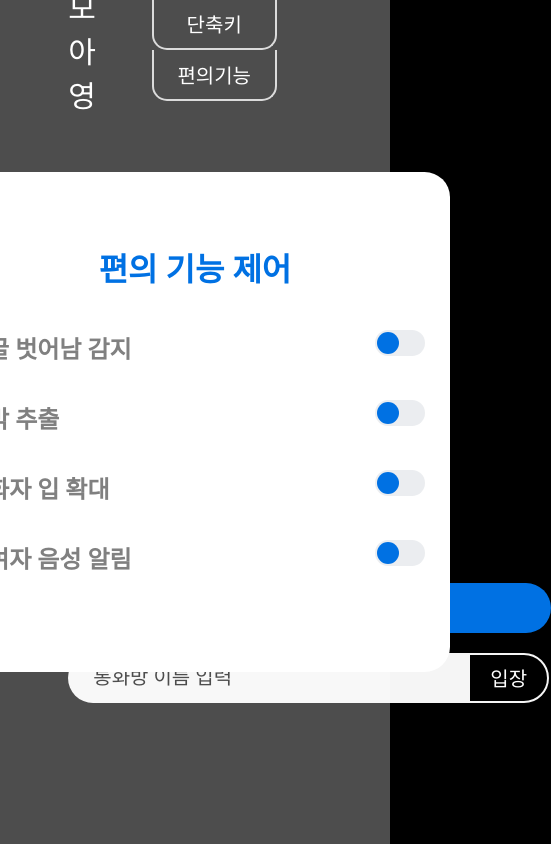
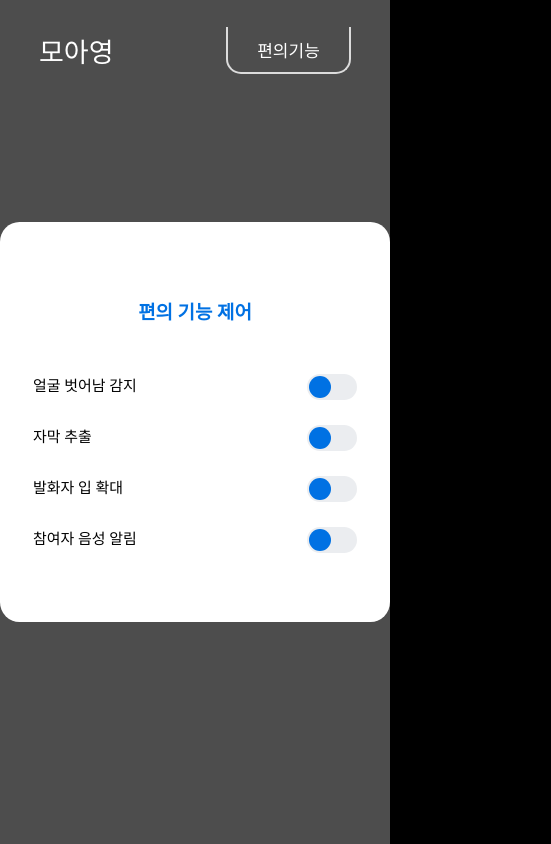
Before and after one commit to dayelop/oss-moayoung, a React (Create React App) app in the folder homepage/: page / in a window 390 px wide. Both pictures are taken after a click on the button "편의기능". Shown: the whole page, 551 px wide, since content can reach past the window. Built offline with nearby package versions, Linux system fonts and the light colour scheme; the HTML template or start-up script is replaced by a standard one; a web font is replaced by a local one.

Commit message:
feat: change the homepage to responsive web

```diff
--- a/homepage/src/components/Switch.js
+++ b/homepage/src/components/Switch.js
@@ -1,8 +1,11 @@
 /** @jsxImportSource @emotion/react */
-import { css } from "@emotion/react";
-import React from "react";
+import { css } from '@emotion/react';
+import React from 'react';
 
 const switchContainer = css`
+  display: flex;
+  justify-content: end;
+
   .switch-checkbox {
     display: none;
   }
@@ -44,12 +47,12 @@ const Switch = (props) => {
     <div css={switchContainer}>
       <input
         type="checkbox"
-        className={"switch-checkbox"}
+        className={'switch-checkbox'}
         checked={isChecked}
         onChange={handleToggle}
         id={`switch-input${id}`}
       />
-      <label className={"switch-label"} htmlFor={`switch-input${id}`}>
+      <label className={'switch-label'} htmlFor={`switch-input${id}`}>
         <div className="ball" />
       </label>
     </div>
--- a/homepage/src/components/TopBar.js
+++ b/homepage/src/components/TopBar.js
@@ -21,11 +21,28 @@ const container = css`
   display: flex;
   justify-content: space-between;
   align-items: center;
+
+  @media (max-width: 768px) {
+    width: 80%;
+  }
 `;
 const logo = css`
   cursor: pointer;
   font-size: 30px;
+
+  @media (max-width: 768px) {
+    font-size: 27px;
+  }
 `;
+
+const menuContainer = css`
+  & button:first-of-type {
+    @media (max-width: 600px) {
+      display: none;
+    }
+  }
+`;
+
 const menu = css`
   width: 125px;
   padding: 10px;
@@ -44,6 +61,10 @@ const menu = css`
     background-color: whitesmoke;
     font-family: 'S-CoreDream-7ExtraBold';
   }
+
+  @media (max-width: 600px) {
+    font-size: 17px;
+  }
 `;
 
 function TopBar() {
@@ -57,7 +78,7 @@ function TopBar() {
           <Link to="/" css={logo}>
             모아영
           </Link>
-          <div>
+          <div css={menuContainer}>
             <button css={menu} onClick={() => setIsHotkeyOn(!isHotkeyOn)}>
               단축키
             </button>
--- a/homepage/src/pages/Home.js
+++ b/homepage/src/pages/Home.js
@@ -17,19 +17,32 @@ const container = css`
   justify-content: center;
   margin-top: 100px;
 
+  @media (max-width: 768px) {
+    width: 80%;
+  }
+
   & p:first-of-type {
     color: #eee;
     font-family: 'S-CoreDream-5Medium';
-    font-size: 32.5px;
+    font-size: calc(1vw + 13px);
   }
   & p:last-of-type {
     font-family: 'S-CoreDream-4Regular';
-    font-size: 25px;
+    font-size: calc(0.5vw + 12px);
   }
 `;
 const participate = css`
   width: calc(400px + 82.4px);
   display: flex;
+  font-size: calc(0.5vw + 12px);
+
+  @media (max-width: 768px) {
+    width: 400px;
+  }
+
+  @media (max-width: 600px) {
+    width: 100%;
+  }
 `;
 const input = css`
   width: 400px;
@@ -40,7 +53,7 @@ const input = css`
   border-bottom-left-radius: 30px;
   color: black;
   background-color: whitesmoke;
-  font-size: 20px;
+  font-size: calc(0.5vw + 12px);
   font-family: 'S-CoreDream-5Medium';
 
   :focus {
@@ -48,6 +61,10 @@ const input = css`
   }
   ::placeholder {
     color: black;
+  }
+
+  @media (max-width: 600px) {
+    width: 100%;
   }
 `;
 const button = css`
@@ -58,7 +75,7 @@ const button = css`
   border-bottom-right-radius: 30px;
   cursor: pointer;
   background-color: black;
-  font-size: 20px;
+  font-size: calc(0.5vw + 12px);
   font-family: 'S-CoreDream-5Medium';
 
   :hover {
@@ -75,12 +92,20 @@ const menu = css`
   border-radius: 30px;
   cursor: pointer;
   background-color: #0071e3;
-  font-size: 20px;
+  font-size: calc(0.5vw + 12px);
   font-family: 'S-CoreDream-5Medium';
   text-align: left;
 
   :hover {
     background-color: #0058b0;
+  }
+
+  @media (max-width: 768px) {
+    width: 400px;
+  }
+
+  @media (max-width: 600px) {
+    width: 100%;
   }
 `;
 
--- a/homepage/src/pages/Setting.js
+++ b/homepage/src/pages/Setting.js
@@ -18,7 +18,6 @@ const settingContainer = css`
 `;
 
 const modalContainer = css`
-  //background-color: black;
   width: 600px;
   height: 500px;
   border-radius: 5% 5% 5% 5%;
@@ -26,41 +25,44 @@ const modalContainer = css`
   flex-direction: column;
   align-items: center;
   padding: 15px;
-  //color: white;
   background-color: white;
   color: gray;
   justify-content: center;
+
+  @media (max-width: 768px) {
+    width: 400px;
+    height: 400px;
+  }
 `;
 
-const optionContainer = css`
-  width: 300px;
-  height: 50px;
-  //background-color: red;
-  margin: 10px;
-  margin-right: 100px;
+const gridContainer = css`
+  display: grid;
+  grid-template-columns: 3fr 1fr;
   background-color: white;
+  width: 90%;
+  row-gap: 30px;
+  column-gap: 30px;
+
+  div {
+    background-color: transparent;
+  }
+
+  p {
+    background-color: transparent;
+    color: black;
+  }
 `;
 
-const switchContainer = css`
-  width: 50px;
-  height: 50px;
-  //background-color: blue;
-  margin: 10px;
+const title = css`
+  margin-bottom: 50px;
   background-color: white;
+  color: #0071e3;
+  font-size: calc(1vw + 15px);
+  font-weight: bold;
 `;
 
-const optionAndSwitchContainer = css`
-  display: flex;
-  flex-direction: row;
-  justify-content: center;
-  background-color: white;
-`;
-
-const textContainer = css`
-  //display: flex;
-  //flex-direction: column;
-  //justify-content: center;
-  //align-items: center;
+const text = css`
+  font-size: calc(0.5vw + 13px);
 `;
 
 const Setting = ({ isSettingOn, setIsSettingOn }) => {
@@ -95,88 +97,31 @@ const Modal = () => {
 
   return (
     <div css={modalContainer} onClick={(e) => e.stopPropagation()}>
-      <h1
-        style={{
-          marginBottom: '30px',
-          backgroundColor: 'white',
-          color: '#0071e3',
-        }}
-      >
-        편의 기능 제어
-      </h1>
+      <p css={title}>편의 기능 제어</p>
 
-      <div css={textContainer}>
-        <div css={optionAndSwitchContainer}>
-          <div css={optionContainer}>
-            <h2
-              css={css`
-                background-color: white;
-                color: gray;
-              `}
-            >
-              얼굴 벗어남 감지
-            </h2>
-          </div>
-          <div css={switchContainer}>
+      <div css={gridContainer}>
+        <p css={text}>얼굴 벗어남 감지</p>
         <Switch
           isChecked={faceLocationAlarmToggle}
           handleToggle={handleFaceLocationAlarmToggle}
           id={1}
         />
-          </div>
-        </div>
 
-        <div css={optionAndSwitchContainer}>
-          <div css={optionContainer}>
-            <h2
-              css={css`
-                background-color: white;
-                color: gray;
-              `}
-            >
-              자막 추출
-            </h2>
-          </div>
-          <div css={switchContainer}>
+        <p css={text}>자막 추출</p>
         <Switch
           isChecked={lipReadToggle}
           handleToggle={handleLipReadToggle}
           id={2}
         />
-          </div>
-        </div>
 
-        <div css={optionAndSwitchContainer}>
-          <div css={optionContainer}>
-            <h2
-              css={css`
-                background-color: white;
-                color: gray;
-              `}
-            >
-              발화자 입 확대
-            </h2>
-          </div>
-          <div css={switchContainer}>
+        <p css={text}>발화자 입 확대</p>
         <Switch
           isChecked={lipMagnifyToggle}
           handleToggle={handleLipMagnifyToggle}
           id={3}
         />
-          </div>
-        </div>
-        <div css={optionAndSwitchContainer}>
-          <div css={optionContainer}>
-            <h2
-              css={css`
-                background-color: white;
-                color: gray;
-              `}
-            >
-              참여자 음성 알림
-            </h2>
-          </div>
-          <div css={switchContainer}>
+
+        <p css={text}>참여자 음성 알림</p>
         <Switch
           isChecked={participantAlarmToggle}
           handleToggle={handleParticipantAlarmToggle}
@@ -184,8 +129,6 @@ const Modal = () => {
         />
       </div>
     </div>
-      </div>
-    </div>
   );
 };
 
```
Lines whose indentation alone changed are shown as unchanged.
